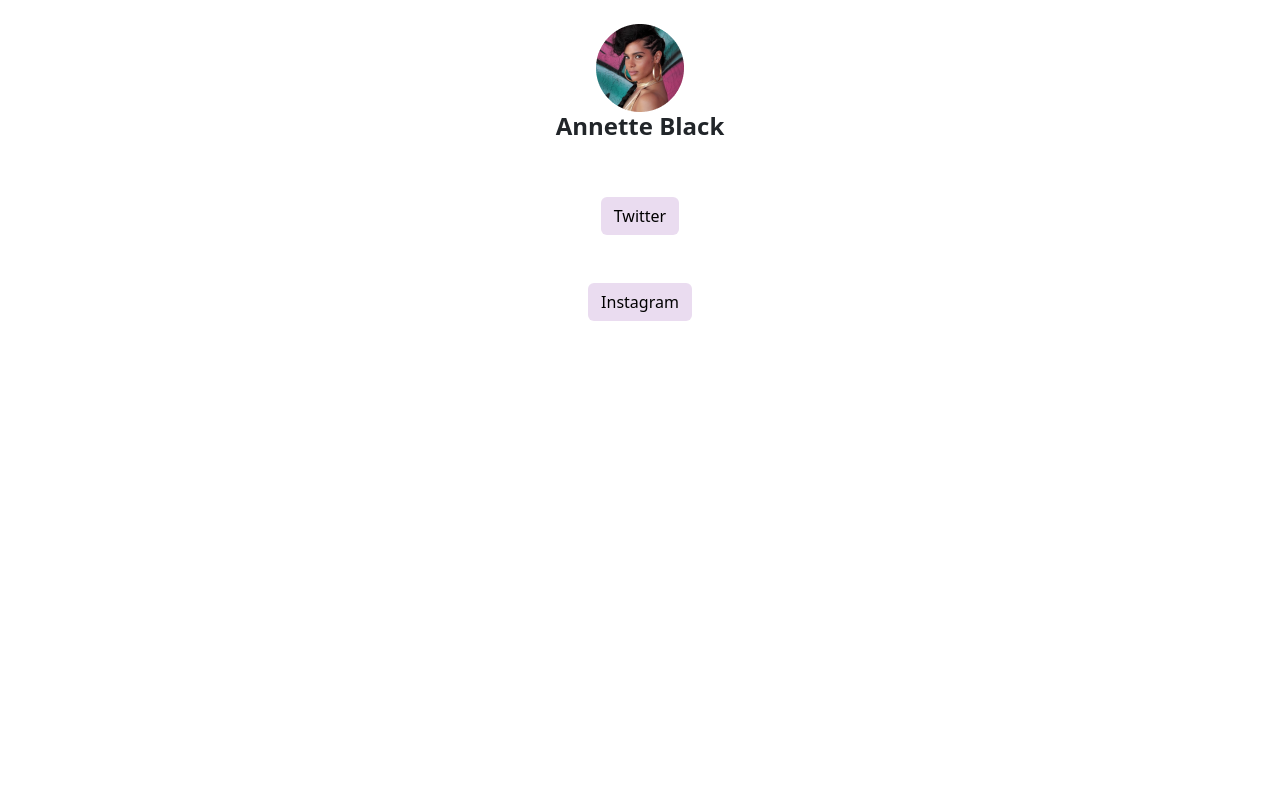
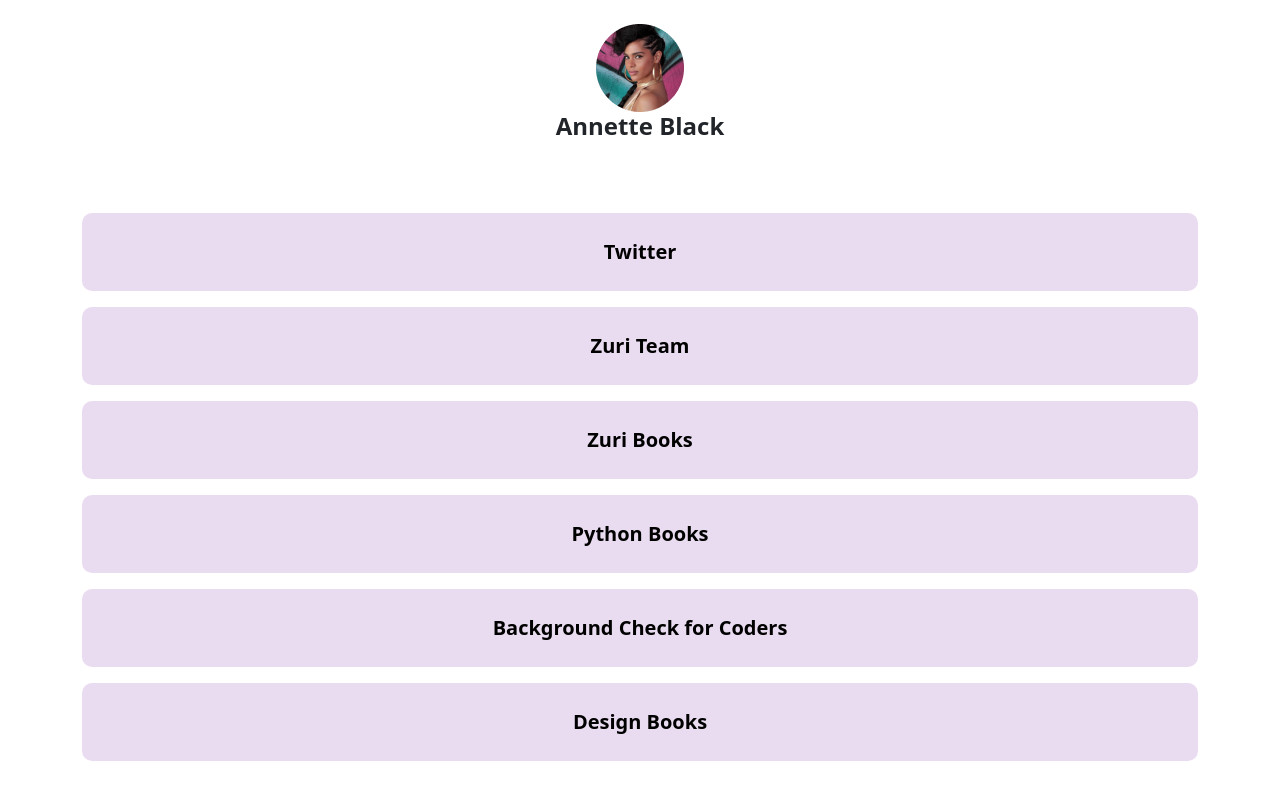
Before and after one commit to Kenechvkwv/hngi9-frontend-first-task, a React (Create React App) app: page / in a window 1280 px wide. Built offline with nearby package versions, Linux system fonts and the light colour scheme.

Commit message:
add buttons

```diff
--- a/src/App.js
+++ b/src/App.js
@@ -6,8 +6,36 @@
   return (
     <div className="app container">
       <Profile />
-      <Buttons link="#" linkname="Twitter" />
-      <Buttons link="#" linkname="Instagram" />
+      <Buttons
+        link="https://www.twitter.com/kenechvkwv"
+        linkname="Twitter"
+        id="Twitter"
+      />
+      <Buttons
+        link="https://training.zuri.team/"
+        linkname="Zuri Team"
+        id="btn__zuri"
+      />
+      <Buttons
+        link="http://books.zuri.team "
+        linkname="Zuri Books"
+        id="books"
+      />
+      <Buttons
+        link="https://books.zuri.team/"
+        linkname="Python Books"
+        id="book__python"
+      />
+      <Buttons
+        link="https://background.zuri.team/"
+        linkname="Background Check for Coders"
+        id="pitch"
+      />
+      <Buttons
+        link="https://books.zuri.team/design-rules"
+        linkname="Design Books"
+        id="book__design"
+      />
     </div>
   );
 }
--- a/src/components/linkbuttons.jsx
+++ b/src/components/linkbuttons.jsx
@@ -3,17 +3,19 @@
 function Buttons(props) {
   return (
     <div className="buttons">
-      <div className="row pt-5">
+      <div className="row pt-3">
         <div className="col-lg-12 text-center">
-          <button className="btn btn-grey">
+          <div className="btn-grey button">
             <a
               href={props.link}
-              className="text-decoration-none text-black"
-              id="twitter"
+              className="text-decoration-none text-black fs-5 linkbold"
+              id={props.id}
+              target="_blank"
+              rel="noopener noreferrer"
             >
               {props.linkname}
             </a>
-          </button>
+          </div>
         </div>
       </div>
     </div>
--- a/src/components/profile.jsx
+++ b/src/components/profile.jsx
@@ -3,12 +3,10 @@
 
 function Profile() {
   return (
-    <div className="profile">
-      <div className="row">
-        <div className="col-12 text-center pt-4">
-          <img src={pfpImage} alt="" className="img-fluid" />
-          <h4 className="fw-bold ">Annette Black</h4>
-        </div>
+    <div className="row">
+      <div className="col-12 text-center pt-4 pb-5">
+        <img src={pfpImage} alt="" className="img-fluid" id="profile__img" />
+        <h4 className="fw-bold ">Annette Black</h4>
       </div>
     </div>
   );
--- a/src/index.css
+++ b/src/index.css
@@ -1,3 +1,7 @@
+.mycontainer {
+  margin: 0 250px;
+}
+
 .btn-grey {
   background-color: #eadcf0;
 }
@@ -5,3 +9,12 @@
 .btn-grey:hover {
   background-color: #d0d5dd;
 }
+
+.button {
+  padding: 24px 32px;
+  border-radius: 10px;
+}
+
+.linkbold {
+  font-weight: 600;
+}
```
